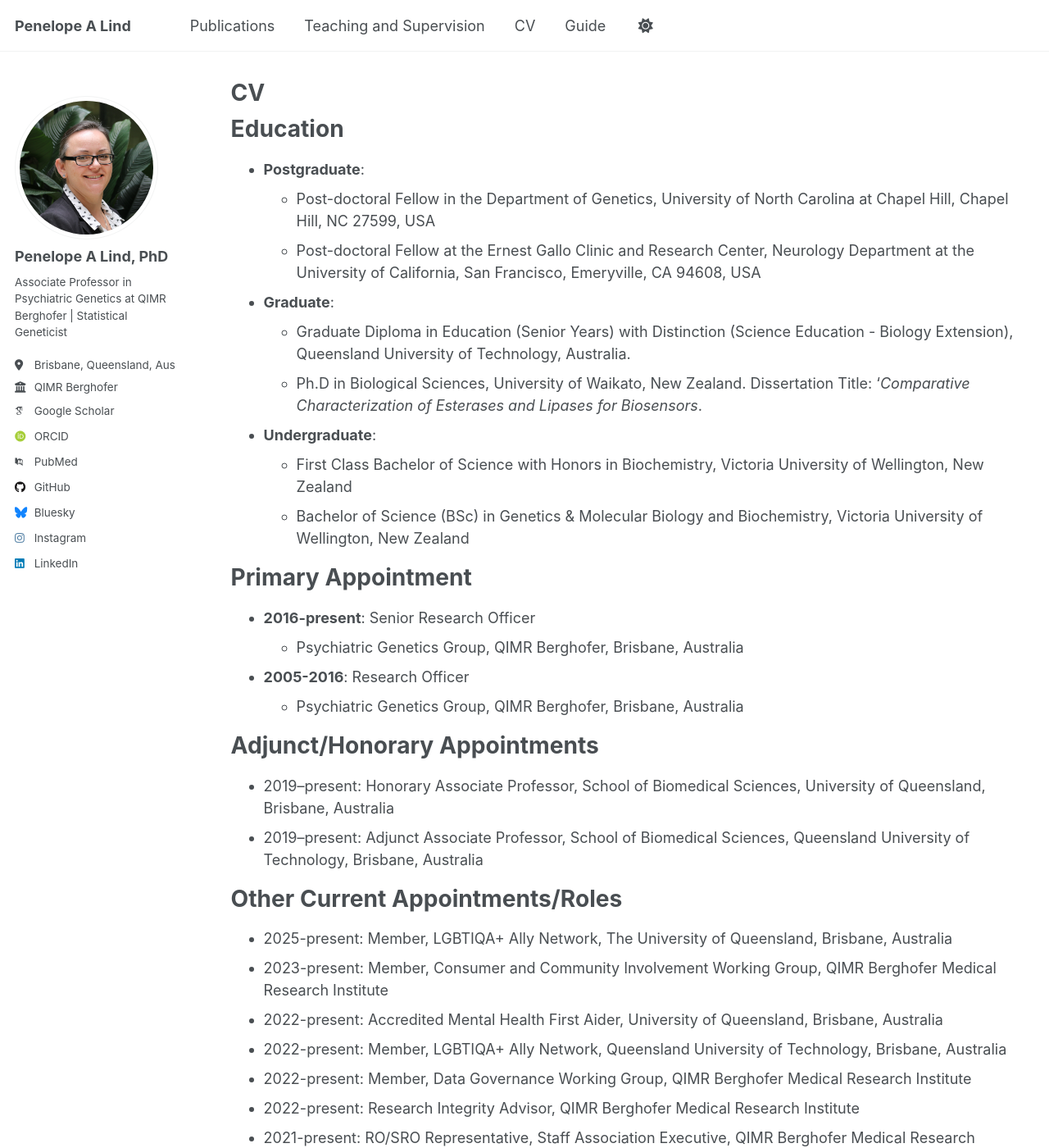
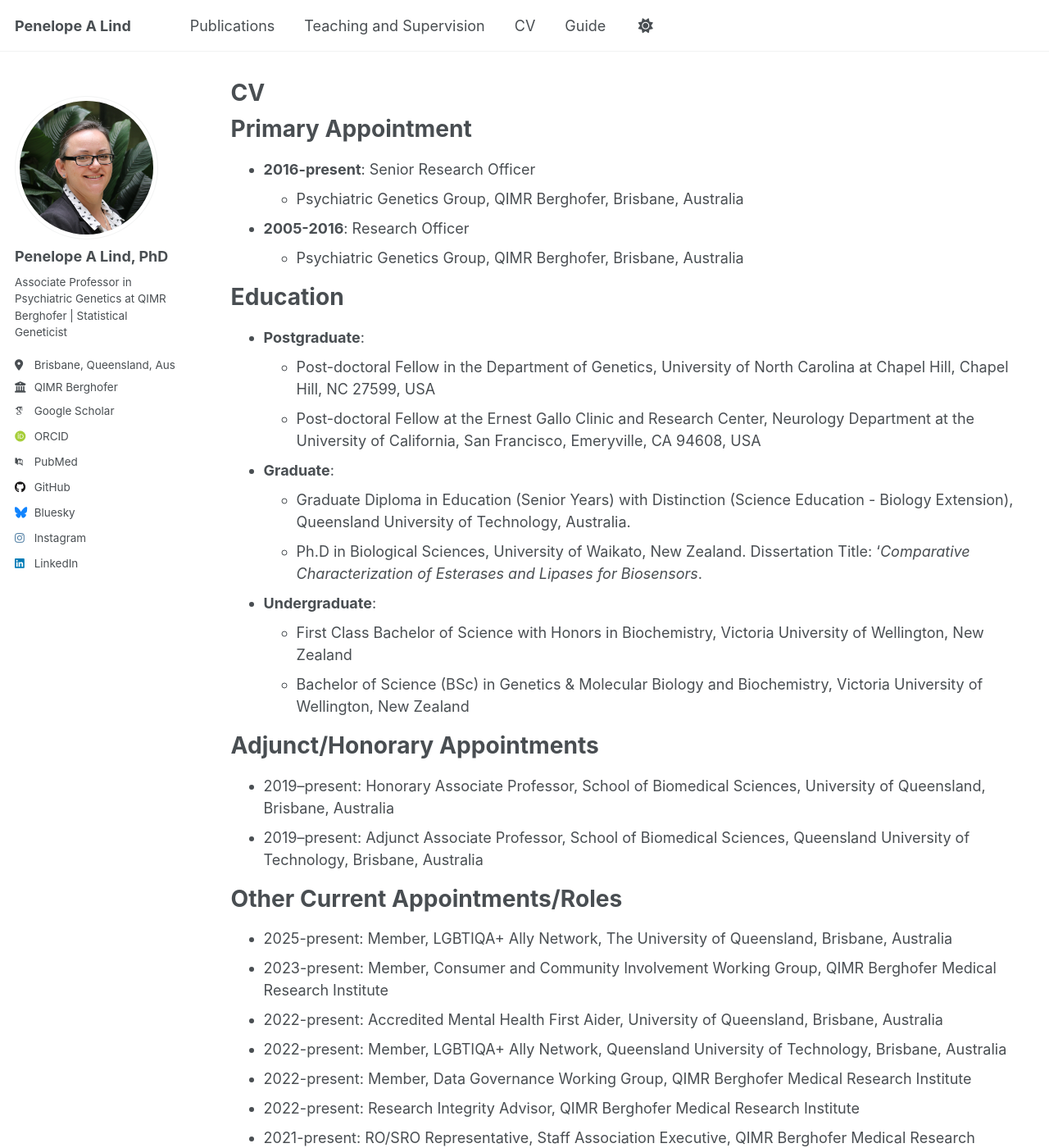
Before and after one commit to penelopelind/penelopelind.github.io, a Jekyll site: the page built from _pages/cv.md, in a window 1280 px wide and 1400 px high. Shown: the whole window at 82% size. Built offline with Jekyll 4.4.1, drawn with Linux system fonts in a browser that asks for light colours; some web fonts are replaced; a script that is not in the unit is left out; part of the change alters nothing that is shown.

Commit message:
Update cv.md

```diff
--- a/_pages/cv.md
+++ b/_pages/cv.md
@@ -8,6 +8,13 @@ redirect_from:
 ---
 
 {% include base_path %}
+
+Primary Appointment
+======
+* **2016-present**: Senior Research Officer
+  * Psychiatric Genetics Group, QIMR Berghofer, Brisbane, Australia
+* **2005-2016**: Research Officer
+  * Psychiatric Genetics Group, QIMR Berghofer, Brisbane, Australia
 
 Education
 ======
@@ -22,13 +29,6 @@ Education
 * **Undergraduate**:
   * First Class Bachelor of Science with Honors in Biochemistry, Victoria University of Wellington, New Zealand
   * Bachelor of Science (BSc) in Genetics & Molecular Biology and Biochemistry, Victoria University of Wellington, New Zealand
-
-Primary Appointment
-======
-* **2016-present**: Senior Research Officer
-  * Psychiatric Genetics Group, QIMR Berghofer, Brisbane, Australia
-* **2005-2016**: Research Officer
-  * Psychiatric Genetics Group, QIMR Berghofer, Brisbane, Australia
 
 Adjunct/Honorary Appointments
 ======
```
